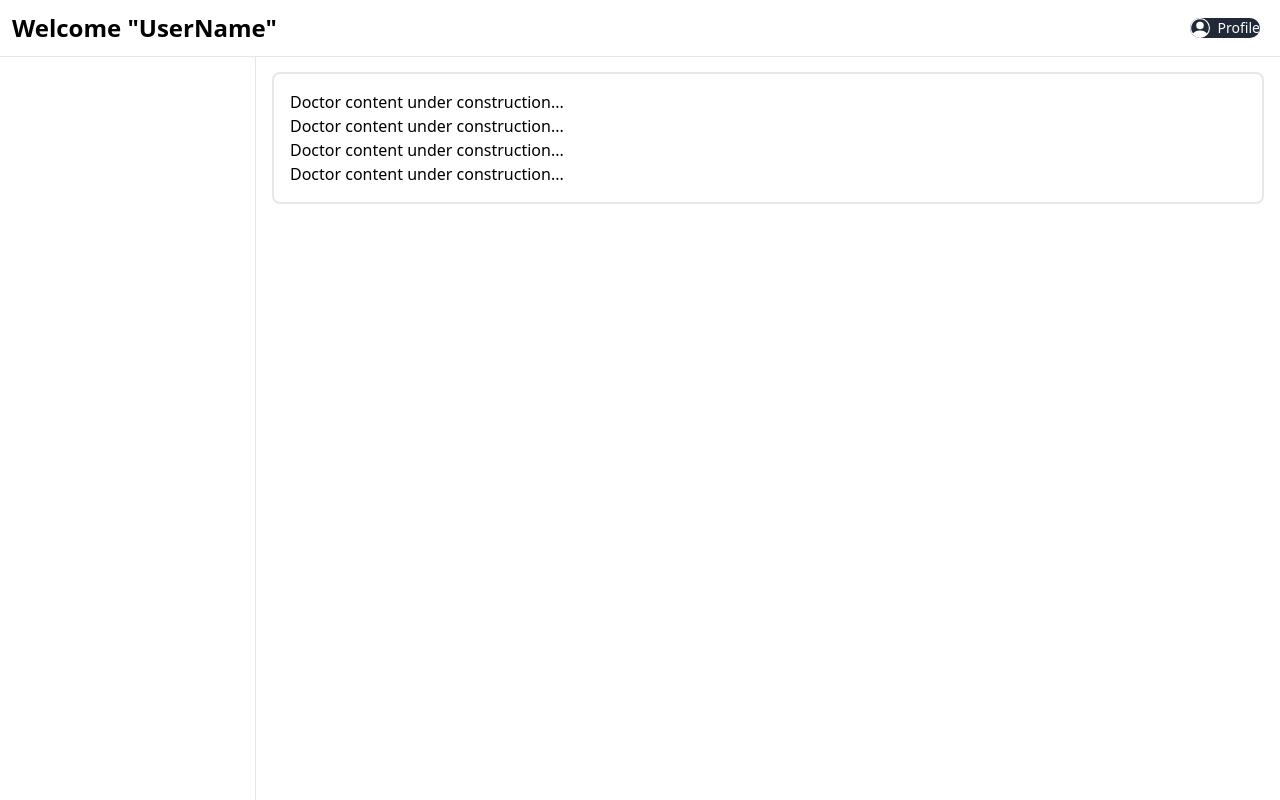
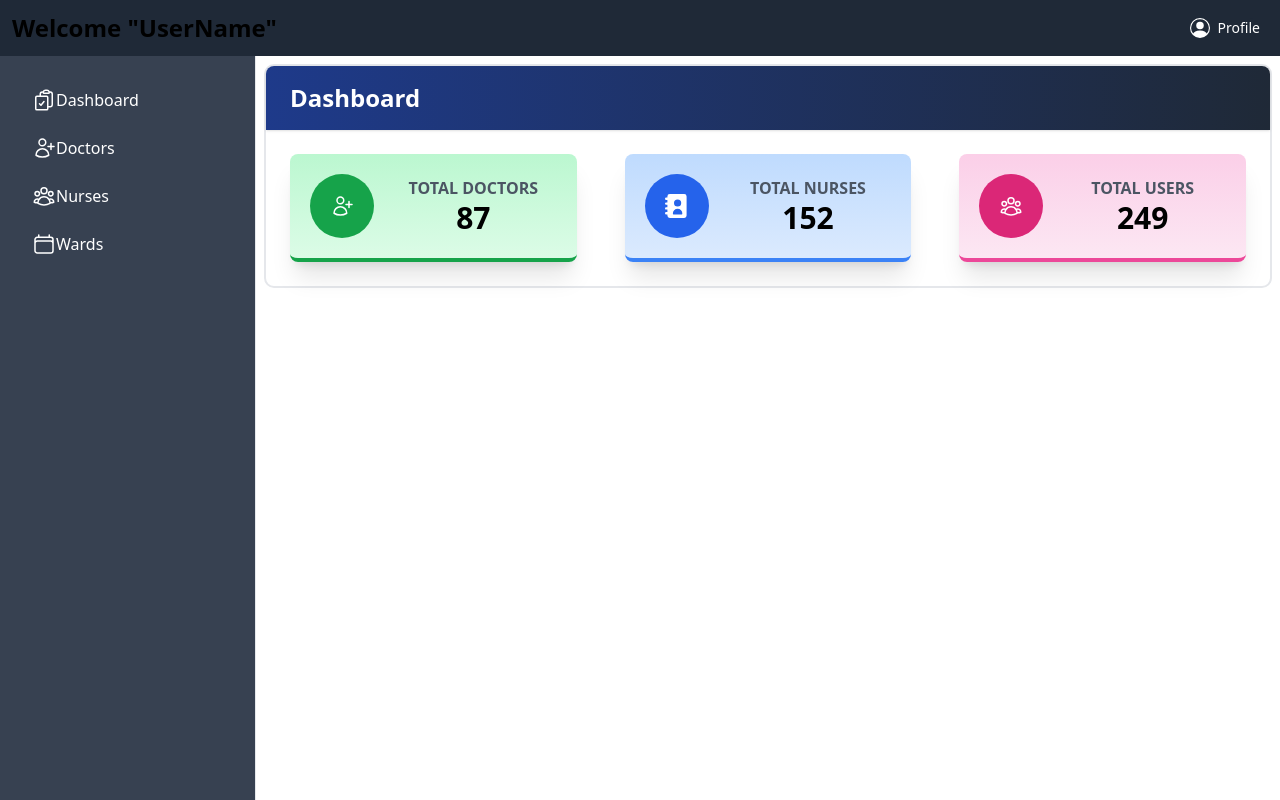
Before and after one commit to cepdnaclk/e19-co225-In-Patient-Management-System-For-a-Hospital, a React (Vite) app in the folder frontend/: page / in a window 1280 px wide. Built offline with nearby package versions, Linux system fonts and the light colour scheme.

Commit message:
Colors Changed

```diff
--- a/frontend/package.json
+++ b/frontend/package.json
@@ -15,6 +15,7 @@
     "postcss": "^8.4.24",
     "react": "^18.2.0",
     "react-dom": "^18.2.0",
+    "react-router-dom": "^6.13.0",
     "tailwindcss": "^3.3.2"
   },
   "devDependencies": {
--- a/frontend/src/components/Admin.jsx
+++ b/frontend/src/components/Admin.jsx
@@ -6,6 +6,7 @@ import Sidebar from './DashboardItems/Sidebar';
 import DisplayDoctors from "./adminFiles/displayDoctors";
 import DisplayNurses from "./adminFiles/displayNurses";
 import DisplayWards from "./adminFiles/displayWards";
+import DisplayDashboard from "./adminFiles/displayDashboard";
 
 function Admin() {
     // This contains Admin sidebar navigation items. Sidebar is updated using local state
@@ -13,17 +14,23 @@ function Admin() {
     const [navigationItems, setNavigationItems] = useState([
       [ 0,
         <svg xmlns="http://www.w3.org/2000/svg" fill="none" viewBox="0 0 24 24" stroke-width="1.5" stroke="currentColor" class="w-6 h-6">
+          <path stroke-linecap="round" stroke-linejoin="round" d="M11.35 3.836c-.065.21-.1.433-.1.664 0 .414.336.75.75.75h4.5a.75.75 0 00.75-.75 2.25 2.25 0 00-.1-.664m-5.8 0A2.251 2.251 0 0113.5 2.25H15c1.012 0 1.867.668 2.15 1.586m-5.8 0c-.376.023-.75.05-1.124.08C9.095 4.01 8.25 4.973 8.25 6.108V8.25m8.9-4.414c.376.023.75.05 1.124.08 1.131.094 1.976 1.057 1.976 2.192V16.5A2.25 2.25 0 0118 18.75h-2.25m-7.5-10.5H4.875c-.621 0-1.125.504-1.125 1.125v11.25c0 .621.504 1.125 1.125 1.125h9.75c.621 0 1.125-.504 1.125-1.125V18.75m-7.5-10.5h6.375c.621 0 1.125.504 1.125 1.125v9.375m-8.25-3l1.5 1.5 3-3.75" />
+        </svg>,
+        "Dashboard"
+      ],
+      [ 1,
+        <svg xmlns="http://www.w3.org/2000/svg" fill="none" viewBox="0 0 24 24" stroke-width="1.5" stroke="currentColor" class="w-6 h-6">
           <path stroke-linecap="round" stroke-linejoin="round" d="M19 7.5v3m0 0v3m0-3h3m-3 0h-3m-2.25-4.125a3.375 3.375 0 11-6.75 0 3.375 3.375 0 016.75 0zM4 19.235v-.11a6.375 6.375 0 0112.75 0v.109A12.318 12.318 0 0110.374 21c-2.331 0-4.512-.645-6.374-1.766z" />
         </svg>,
         "Doctors"
       ],
-      [ 1,
+      [ 2,
         <svg xmlns="http://www.w3.org/2000/svg" fill="none" viewBox="0 0 24 24" stroke-width="1.5" stroke="currentColor" class="w-6 h-6">
           <path stroke-linecap="round" stroke-linejoin="round" d="M18 18.72a9.094 9.094 0 003.741-.479 3 3 0 00-4.682-2.72m.94 3.198l.001.031c0 .225-.012.447-.037.666A11.944 11.944 0 0112 21c-2.17 0-4.207-.576-5.963-1.584A6.062 6.062 0 016 18.719m12 0a5.971 5.971 0 00-.941-3.197m0 0A5.995 5.995 0 0012 12.75a5.995 5.995 0 00-5.058 2.772m0 0a3 3 0 00-4.681 2.72 8.986 8.986 0 003.74.477m.94-3.197a5.971 5.971 0 00-.94 3.197M15 6.75a3 3 0 11-6 0 3 3 0 016 0zm6 3a2.25 2.25 0 11-4.5 0 2.25 2.25 0 014.5 0zm-13.5 0a2.25 2.25 0 11-4.5 0 2.25 2.25 0 014.5 0z" />
         </svg>,
         "Nurses"
       ],
-      [ 2,
+      [ 3,
         <svg xmlns="http://www.w3.org/2000/svg" fill="none" viewBox="0 0 24 24" stroke-width="1.5" stroke="currentColor" class="w-6 h-6">
            <path stroke-linecap="round" stroke-linejoin="round" d="M6.75 3v2.25M17.25 3v2.25M3 18.75V7.5a2.25 2.25 0 012.25-2.25h13.5A2.25 2.25 0 0121 7.5v11.25m-18 0A2.25 2.25 0 005.25 21h13.5A2.25 2.25 0 0021 18.75m-18 0v-7.5A2.25 2.25 0 015.25 9h13.5A2.25 2.25 0 0121 11.25v7.5" />
         </svg>,
@@ -38,13 +45,18 @@ function Admin() {
         setSelectedItem(value)
     };
 
-    const [relatedComponent, setRelatedComponent] = useState([ <DisplayDoctors/>, <DisplayNurses/>, <DisplayWards/> ])
+    const [relatedComponent, setRelatedComponent] = useState([ <DisplayDashboard/>,<DisplayDoctors/>, <DisplayNurses/>, <DisplayWards/> ])
     return (
         <React.Fragment>
             <Navbar/>
             <Sidebar navigationItems={navigationItems} onItemClick={handleSidebarItemClick} />
-            <div className="p-4 sm:ml-64">
-                <div className="p-4 border-2 border-gray-200 border rounded-lg dark:border-gray-700 mt-14">
+            <div className="p-2 sm:ml-64">
+                <div className=" border-2 border-gray-200 border dark:border-gray-700 mt-14" style={ { borderRadius:"10px" } }>
+
+                  <div class="rounded-tl-3xl bg-gradient-to-r from-blue-900 to-gray-800 p-4 shadow text-2xl text-white" style={ { borderTopLeftRadius:"8px", borderTopRightRadius:"8px" } }>
+                    <h1 class="font-bold pl-2"> {navigationItems[selectedItem][2]} </h1>
+                  </div>
+
                   {/* Content is changed when a navigation button is clicked */}
                   { relatedComponent[selectedItem] }
                 </div>
--- a/frontend/src/components/DashboardItems/Navibar.jsx
+++ b/frontend/src/components/DashboardItems/Navibar.jsx
@@ -9,7 +9,7 @@ function Navbar() {
 
   return (
     // This Navigation bar is in fixed position, 0px from the top and z-index = 50 which means appear at the very top of the page. Change wherever necessary
-    <nav className="fixed top-0 z-50 w-full bg-white border-b border-gray-200 dark:bg-gray-800 dark:border-gray-700">
+    <nav className="fixed top-0 z-50 w-full bg-gray-800 ">
       <div className="px-3 py-3 lg:px-5 lg:pl-3">
         <div className="flex items-center justify-between">
 
--- a/frontend/src/components/DashboardItems/Sidebar.jsx
+++ b/frontend/src/components/DashboardItems/Sidebar.jsx
@@ -8,8 +8,8 @@ function Sidebar(props) {
   };
 
   return (
-    <aside id="logo-sidebar" className="fixed top-0 left-0 z-40 w-64 h-screen pt-20 transition-transform -translate-x-full bg-white border-r border-gray-200 sm:translate-x-0 dark:bg-gray-800 dark:border-gray-700" aria-label="Sidebar">
-      <div className="h-full px-3 pb-4 overflow-y-auto bg-white dark:bg-gray-800">
+    <aside id="logo-sidebar" className="fixed top-0 left-0 z-40 w-64 h-screen pt-20 transition-transform -translate-x-full bg-gray-700 border-r border-gray-200 sm:translate-x-0 dark:border-gray-700" aria-label="Sidebar">
+      <div className="h-full px-3 pb-4 overflow-y-auto bg-gray-700">
         {/* Side Navigation Items */}
         <ul className="space-y-2 font-medium">
           {navigationItems.map((e) => (
--- a/frontend/src/components/Patient.jsx
+++ b/frontend/src/components/Patient.jsx
@@ -36,10 +36,16 @@ function Patient() {
         <React.Fragment>
             <Navbar />
             <Sidebar navigationItems={navigationItems} onItemClick={handleSidebarItemClick} />
-            <div className="p-4 sm:ml-64">
-                <div className="p-4 border-2 border-gray-200 border rounded-lg dark:border-gray-700 mt-14">
+            <div className="p-2 sm:ml-64">
+                <div className=" border-2 border-gray-200 border dark:border-gray-700 mt-14" style={ { borderRadius:"10px" } }>
+
+                  <div class="rounded-tl-3xl bg-gradient-to-r from-blue-900 to-gray-800 p-4 shadow text-2xl text-white" style={ { borderTopLeftRadius:"8px", borderTopRightRadius:"8px" } }>
+                    <h1 class="font-bold pl-2"> {navigationItems[selectedItem][2]} </h1>
+                  </div>
+
                   {/* Content is changed when a navigation button is clicked */}
                   { relatedComponent[selectedItem] }
+
                 </div>
             </div>
         </React.Fragment>
--- /dev/null
+++ b/frontend/src/components/adminFiles/displayDashboard.jsx
@@ -0,0 +1,82 @@
+import React, { useState } from 'react';
+
+function DisplayDashboard() {
+  //Values for the top display section --> Total doctors, Total nurse, Total users
+  const [totalDoctors, setTotalDoctors] = useState(87);  //Change where necessary
+  const [totalNurses, setTotalNurses] = useState(152);
+  const [totalUsers, setTotalUsers] = useState(249);
+
+    return (
+<React.Fragment>
+    <div className="flex flex-wrap">
+      <div className="w-full md:w-1/2 xl:w-1/3 p-6">
+        <div className="bg-gradient-to-b from-green-200 to-green-100 border-b-4 border-green-600 rounded-lg shadow-xl p-5">
+          <div className="flex flex-row items-center">
+
+            {/* Image section   */}
+            <div className="flex-shrink pr-4">
+              <div className="rounded-full p-5 bg-green-600">
+                <svg xmlns="http://www.w3.org/2000/svg" fill="none" viewBox="0 0 24 24" strokeWidth="1.5" stroke="white" className="w-6 h-6">
+                  <path strokeLinecap="round" strokeLinejoin="round" d="M19 7.5v3m0 0v3m0-3h3m-3 0h-3m-2.25-4.125a3.375 3.375 0 11-6.75 0 3.375 3.375 0 016.75 0zM4 19.235v-.11a6.375 6.375 0 0112.75 0v.109A12.318 12.318 0 0110.374 21c-2.331 0-4.512-.645-6.374-1.766z" />
+                </svg>
+              </div>
+            </div>
+
+            {/* text section */}
+            <div className="flex-1 text-right md:text-center">
+              <h2 className="font-bold uppercase text-gray-600">Total Doctors</h2>
+              <p className="font-bold text-3xl">{totalDoctors}</p>
+            </div>
+
+          </div>
+        </div>
+      </div>
+
+      <div className="w-full md:w-1/2 xl:w-1/3 p-6">
+        <div className="bg-gradient-to-b from-blue-200 to-blue-100 border-b-4 border-blue-500 rounded-lg shadow-xl p-5">
+          <div className="flex flex-row items-center">
+            <div className="flex-shrink pr-4">
+              <div className="rounded-full p-5 bg-blue-600">
+                <svg className="w-6 h-6 text-gray-800 dark:text-white" aria-hidden="true" xmlns="http://www.w3.org/2000/svg" fill="white" viewBox="0 0 20 20">
+                  <path d="M16 0H4a2 2 0 0 0-2 2v1H1a1 1 0 0 0 0 2h1v2H1a1 1 0 0 0 0 2h1v2H1a1 1 0 0 0 0 2h1v2H1a1 1 0 0 0 0 2h1v1a2 2 0 0 0 2 2h12a2 2 0 0 0 2-2V2a2 2 0 0 0-2-2Zm-5.5 4.5a3 3 0 1 1 0 6 3 3 0 0 1 0-6ZM13.929 17H7.071a.5.5 0 0 1-.5-.5 3.935 3.935 0 1 1 7.858 0 .5.5 0 0 1-.5.5Z" />
+                </svg>
+              </div>
+            </div>
+            <div className="flex-1 text-right md:text-center">
+              <h2 className="font-bold uppercase text-gray-600">Total Nurses</h2>
+              <p className="font-bold text-3xl">{totalNurses}</p>
+            </div>
+          </div>
+        </div>
+      </div>
+
+      <div className="w-full md:w-1/2 xl:w-1/3 p-6">
+        <div className="bg-gradient-to-b from-pink-200 to-pink-100 border-b-4 border-pink-500 rounded-lg shadow-xl p-5">
+          <div className="flex flex-row items-center">
+            <div className="flex-shrink pr-4">
+              <div className="rounded-full p-5 bg-pink-600">
+                <svg xmlns="http://www.w3.org/2000/svg" fill="none" viewBox="0 0 24 24" strokeWidth="1.5" stroke="white" className="w-6 h-6">
+                  <path strokeLinecap="round" strokeLinejoin="round" d="M18 18.72a9.094 9.094 0 003.741-.479 3 3 0 00-4.682-2.72m.94 3.198l.001.031c0 .225-.012.447-.037.666A11.944 11.944 0 0112 21c-2.17 0-4.207-.576-5.963-1.584A6.062 6.062 0 016 18.719m12 0a5.971 5.971 0 00-.941-3.197m0 0A5.995 5.995 0 0012 12.75a5.995 5.995 0 00-5.058 2.772m0 0a3 3 0 00-4.681 2.72 8.986 8.986 0 003.74.477m.94-3.197a5.971 5.971 0 00-.94 3.197M15 6.75a3 3 0 11-6 0 3 3 0 016 0zm6 3a2.25 2.25 0 11-4.5 0 2.25 2.25 0 014.5 0zm-13.5 0a2.25 2.25 0 11-4.5 0 2.25 2.25 0 014.5 0z" />
+                </svg>
+              </div>
+            </div>
+            <div className="flex-1 text-right md:text-center">
+              <h2 className="font-bold uppercase text-gray-600">Total Users</h2>
+              <p className="font-bold text-3xl">{totalUsers}</p>
+            </div>
+          </div>
+        </div>
+      </div>
+    </div>
+
+
+
+
+
+
+
+</React.Fragment>
+    );
+}
+
+export default DisplayDashboard;
```
Also changed, not shown: 1 other file (tests, documents, lock files or other folders).
